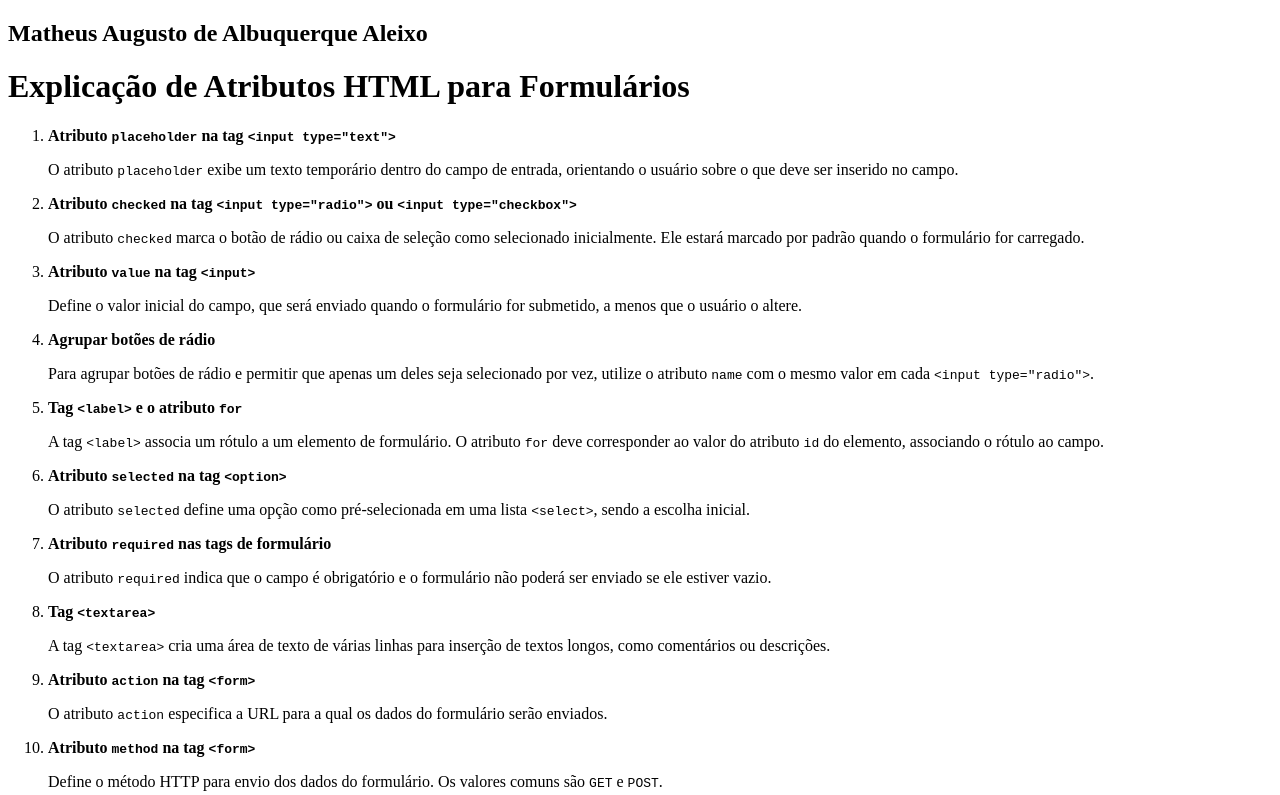
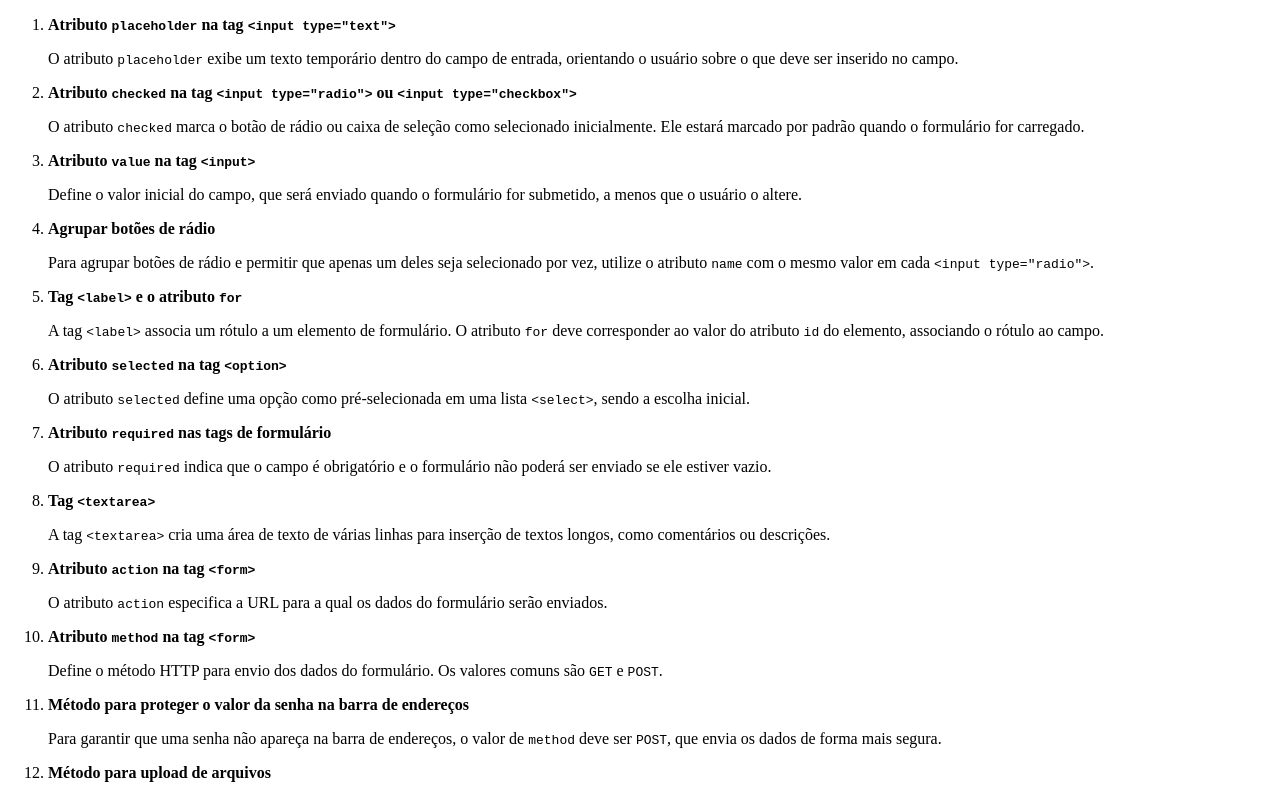
Before and after one commit to matheusassessoriaa/formulario2, a plain HTML site: page Index.html in a window 1280 px wide. Shown: the top 795 px of the page. Drawn offline with Linux system fonts and the light colour scheme.

Commit message:
Update Index.html

```diff
--- a/Index.html
+++ b/Index.html
@@ -7,9 +7,6 @@
   <title>Explicação de Atributos HTML para Formulários</title>
 </head>
 <body>
-  <h2>Matheus Augusto de Albuquerque Aleixo</h2>
-    <h1>Explicação de Atributos HTML para Formulários</h1>
-
     <ol>
         <li><strong>Atributo <code>placeholder</code> na tag <code>&lt;input type="text"&gt;</code></strong>
             <p>O atributo <code>placeholder</code> exibe um texto temporário dentro do campo de entrada, orientando o usuário sobre o que deve ser inserido no campo.</p>
```
